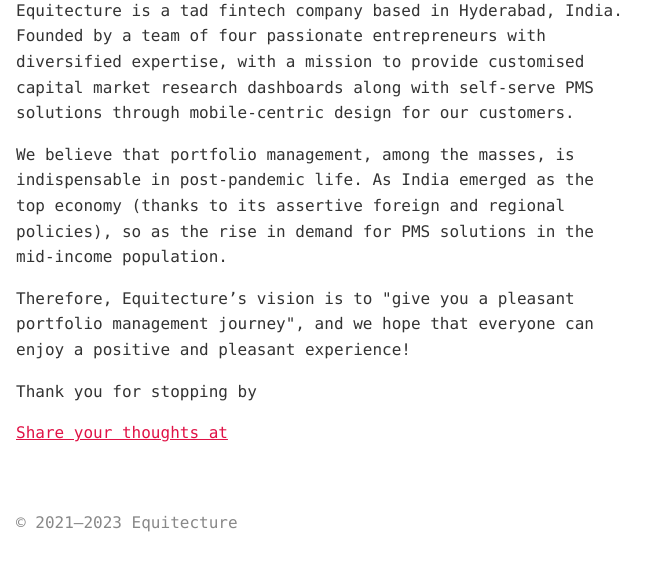
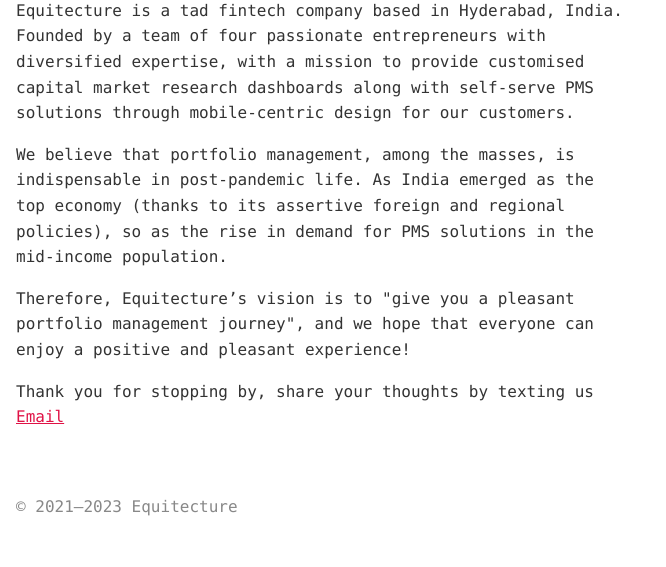
Before and after one commit to Equitecture/equitecture.github.io, a plain HTML site: page index.html in a window 1280 px wide. Shown: the part 79-646 px from the top of the page, without its empty margins (0-666 px from the left). Drawn offline with Linux system fonts and the light colour scheme.

Commit message:
Update index.html

```diff
--- a/index.html
+++ b/index.html
@@ -123,9 +123,7 @@
 	<p>Therefore, Equitecture’s vision is to "give you a pleasant portfolio management journey", and we hope that everyone can enjoy a positive and pleasant experience!
 </p>
 
- <p>Thank you for stopping by </p>
-
-<p> <a href = "mailto: info@equitecture.in">Share your thoughts at </a></p>
+ <p>Thank you for stopping by, share your thoughts by texting us <a href = "mailto: info@equitecture.in"> Email </a></p>
 
 
   </main>
```
